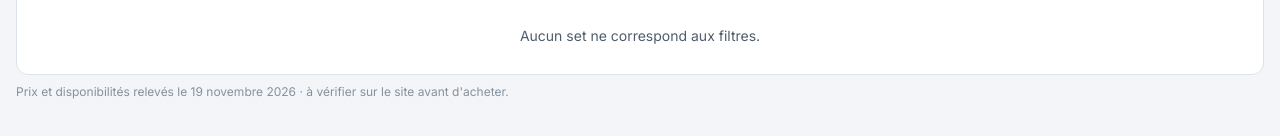
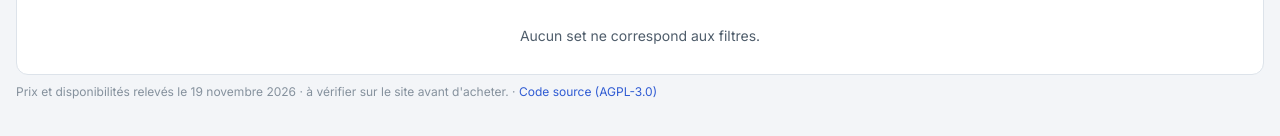
Before and after one commit to actarus314/lego, a plain HTML site: page web/index.html in a window 1280 px wide. Shown: the part 258-394 px from the top of the page. Drawn offline with Linux system fonts and the light colour scheme.

Commit message:
v2.0.2 - Licence AGPL-3.0
Code publié sous licence AGPL-3.0 : fichier LICENSE, mention dans l'image et lien vers le code source en pied de page. Outil de construction Docker épinglé par empreinte.

Co-Authored-By: Claude Opus 5.5 <noreply@anthropic.com>
Claude-Session: https://claude.ai/code/session_01FDTU28Y3M4HB6adRsKHGdZ

```diff
--- a/web/index.html
+++ b/web/index.html
@@ -321,7 +321,7 @@ footer{color:var(--faint);font-size:12px;padding-block:8px 24px}
   <div class="card"><table id="t-marques"></table></div>
 </section>
 
-<footer id="pied"></footer>
+<footer><span id="pied"></span> · <a href="https://github.com/actarus314/lego" target="_blank" rel="noopener">Code source (AGPL-3.0)</a></footer>
 </main>
 
 <dialog id="fiche" aria-labelledby="f-titre"></dialog>
```
Also changed, not shown: 5 other files.
